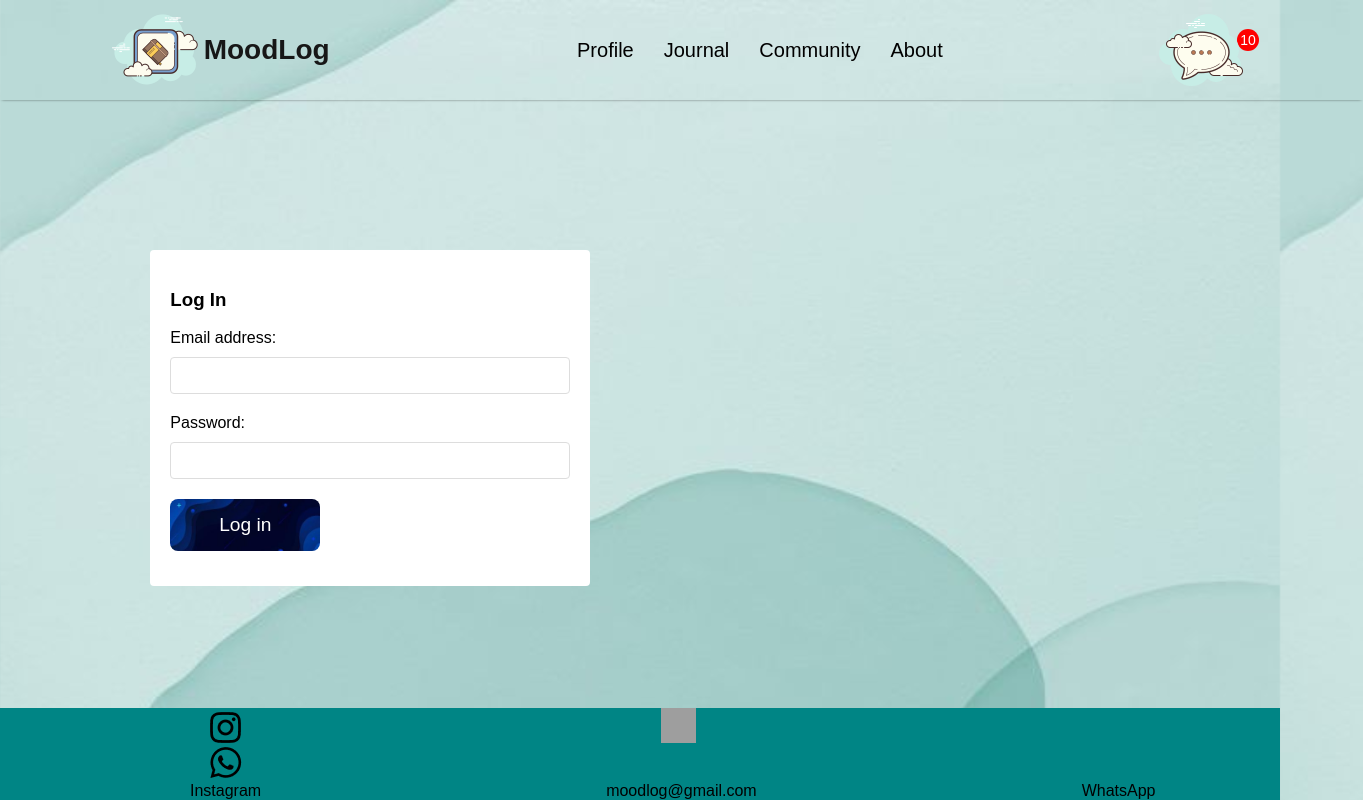
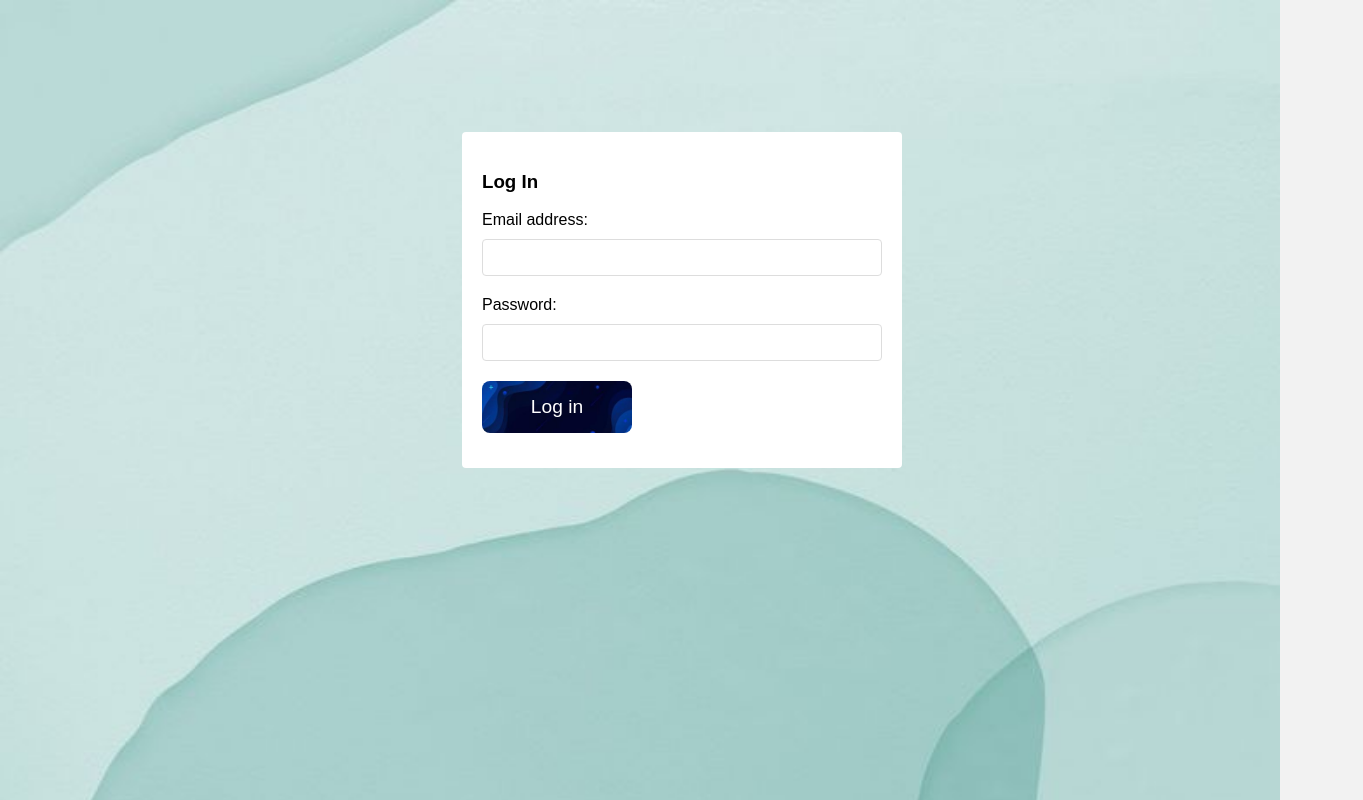
Before and after one commit to therealahnaf/Journal-Website, a React (Create React App) app in the folder frontend/: page /Login in a window 1280 px wide. Shown: the whole page, 1363 px wide, since content can reach past the window. Built offline with nearby package versions, Linux system fonts and the light colour scheme; grey boxes are pictures that could not be loaded.

Commit message:
fixed login and signup frontend

```diff
--- a/frontend/src/App.js
+++ b/frontend/src/App.js
@@ -7,10 +7,10 @@ import {Footer} from './Components/Footer/Footer';
 import {PostContent} from './Components/PostContent/PostContent';
 function App() {
   const location = useLocation();
-  const isLoginOrSignup = location.pathname === '/';
+  const isHomeorLogin = location.pathname === '/' || location.pathname === '/Login' || location.pathname === '/Signup';
   return (
     <div>
-    {!isLoginOrSignup && <Navbar />}
+    {!isHomeorLogin && <Navbar />}
 
     <Routes>
       <Route exact path="/" element={<Home/>} />
@@ -21,7 +21,7 @@ function App() {
       <Route path="/Login" element={<Login/> } />
       <Route path="/Signup" element={<Signup/> } />
     </Routes>
-    {!isLoginOrSignup && <Footer />}
+    {!isHomeorLogin && <Footer />}
     </div>
   );
 }
--- a/frontend/src/Pages/LoginSignup.css
+++ b/frontend/src/Pages/LoginSignup.css
@@ -1,11 +1,12 @@
 
 form.signup, form.login {
     max-width: 400px;
-    margin: 150px auto;
     padding: 20px;
     background: #fff;
     border-radius: 4px;
-    margin-left: 50px auto;
+    margin-top: 30%;
+    margin-left: 105%;
+    width: 400px;
   }
 
   label, input {
```
